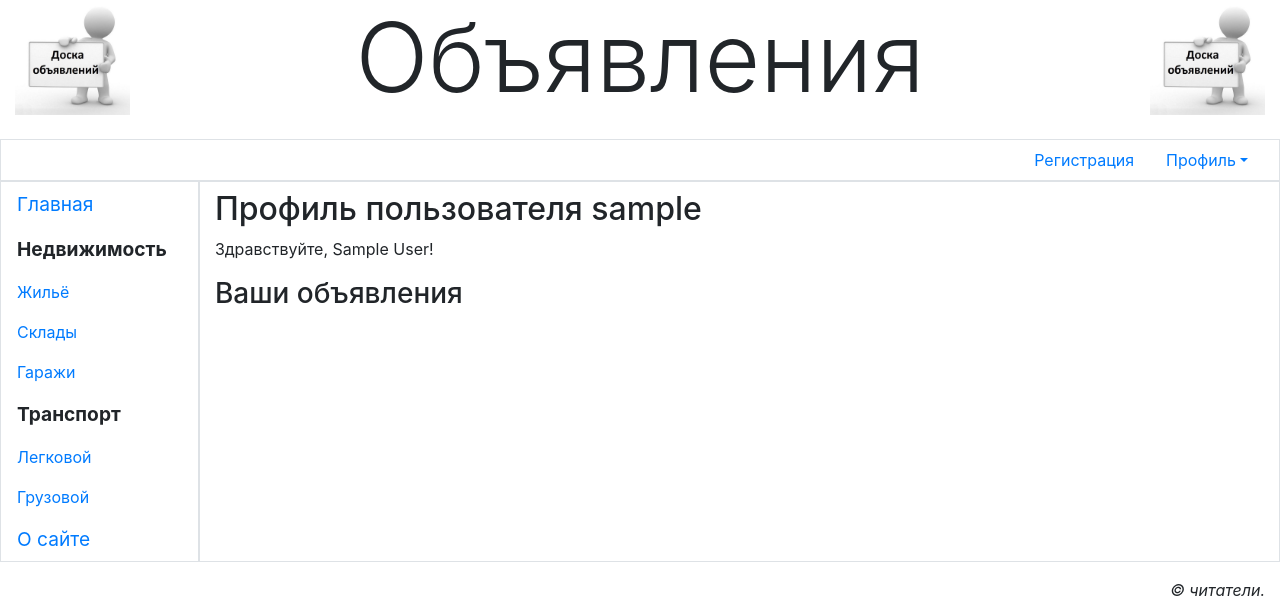
After one commit to morozov1982/bboard_final_222, a Django app: page /accounts/profile/ in a window 1280 px wide. The commit adds this page. Shown: the top 602 px of the page. Run offline with Django 4.2, Linux system fonts and the light colour scheme; the visitor is signed in with stand-in values (Sample User, id 1); some libraries are stand-ins or nearby versions.

Commit message:
lesson_57 files

```diff
--- a/main/urls.py
+++ b/main/urls.py
@@ -1,6 +1,7 @@
 from django.urls import path
 
-from .views import index, other_page, BbLoginView
+from .views import (index, other_page, BbLoginView, profile, BbLogoutView,
+                    ChangeUserInfoView, BbPasswordChangeView)
 
 app_name = 'main'
 
@@ -8,4 +9,8 @@ urlpatterns = [
     path('<str:page>', other_page, name='other'),
     path('', index, name='index'),
     path('accounts/login/', BbLoginView.as_view(), name='login'),
+    path('accounts/profile/change/', ChangeUserInfoView.as_view(), name='profile_change'),
+    path('accounts/profile/', profile, name='profile'),
+    path('accounts/logout/', BbLogoutView.as_view(), name='logout'),
+    path('accounts/password/change/', BbPasswordChangeView.as_view(), name='password_change'),
 ]
--- a/main/views.py
+++ b/main/views.py
@@ -1,9 +1,16 @@
 from django.contrib.auth.decorators import login_required
-from django.contrib.auth.views import LoginView
+from django.contrib.auth.mixins import LoginRequiredMixin
+from django.contrib.auth.views import LoginView, LogoutView, PasswordChangeView
+from django.contrib.messages.views import SuccessMessageMixin
 from django.http import Http404, HttpResponse
-from django.shortcuts import render
+from django.shortcuts import render, get_object_or_404
 from django.template.loader import get_template
 from django.template.exceptions import TemplateDoesNotExist
+from django.urls import reverse_lazy
+from django.views.generic.edit import UpdateView
+
+from .models import AdvUser
+from .forms import ChangeUserInfoForm
 
 
 def index(request):
@@ -25,3 +32,30 @@ class BbLoginView(LoginView):
 @login_required
 def profile(request):
     return render(request, 'main/profile.html')
+
+
+class BbLogoutView(LoginRequiredMixin, LogoutView):
+    template_name = 'main/logout.html'
+
+
+class ChangeUserInfoView(SuccessMessageMixin, LoginRequiredMixin, UpdateView):
+    model = AdvUser
+    template_name = 'main/change_user_info.html'
+    form_class = ChangeUserInfoForm
+    success_url = reverse_lazy('main:profile')
+    success_message = 'Данные пользователя изменены'
+
+    def setup(self, request, *args, **kwargs):
+        self.user_id = request.user.pk
+        return super().setup(request, *args, **kwargs)
+
+    def get_object(self, queryset=None):
+        if not queryset:
+            queryset = self.get_queryset()
+        return get_object_or_404(queryset, pk=self.user_id)
+
+
+class BbPasswordChangeView(SuccessMessageMixin, LoginRequiredMixin, PasswordChangeView):
+    template_name = 'main/password_change.html'
+    success_url = reverse_lazy('main:profile')
+    success_message = 'Пароль пользователя изменён'
--- a/templates/layout/basic.html
+++ b/templates/layout/basic.html
@@ -27,11 +27,13 @@
                    href="#" role="button" aria-haspopup="true"
                    aria-expanded="false">Профиль</a>
                 <div class="dropdown-menu">
-                    <a class="dropdown-item" href="#">Мои объявления</a>
-                    <a class="dropdown-item" href="#">Изменить личные данные</a>
-                    <a class="dropdown-item" href="#">Изменить пароль</a>
+                    <a class="dropdown-item" href="{% url 'main:profile' %}">Мои объявления</a>
+                    <a class="dropdown-item" href="{% url 'main:profile_change' %}">
+                        Изменить личные данные</a>
+                    <a class="dropdown-item" href="{% url 'main:password_change' %}">
+                        Изменить пароль</a>
                     <div class="dropdown-divider"></div>
-                    <a class="dropdown-item" href="#">Выйти</a>
+                    <a class="dropdown-item" href="{% url 'main:logout' %}">Выйти</a>
                     <div class="dropdown-divider"></div>
                     <a class="dropdown-item" href="#">Удалить</a>
                 </div>
--- /dev/null
+++ b/templates/main/profile.html
@@ -0,0 +1,13 @@
+{% extends "layout/basic.html" %}
+
+{% block title %}Профиль пользователя{% endblock %}
+
+{% block content %}
+    <h2>Профиль пользователя {{ user.username }}</h2>
+    {% if user.first_name and user.last_name %}
+        <p>Здравствуйте, {{ user.first_name }} {{ user.last_name }}!</p>
+    {% else %}
+        <p>Здравствуйте!</p>
+    {% endif %}
+    <h3>Ваши объявления</h3>
+{% endblock %}
```
Also changed, not shown: main/forms.py (added, +11 -0 lines), templates/main/change_user_info.html (added, +15 -0 lines), templates/main/logout.html (added, +8 -0 lines), templates/main/password_change.html (added, +15 -0 lines).
